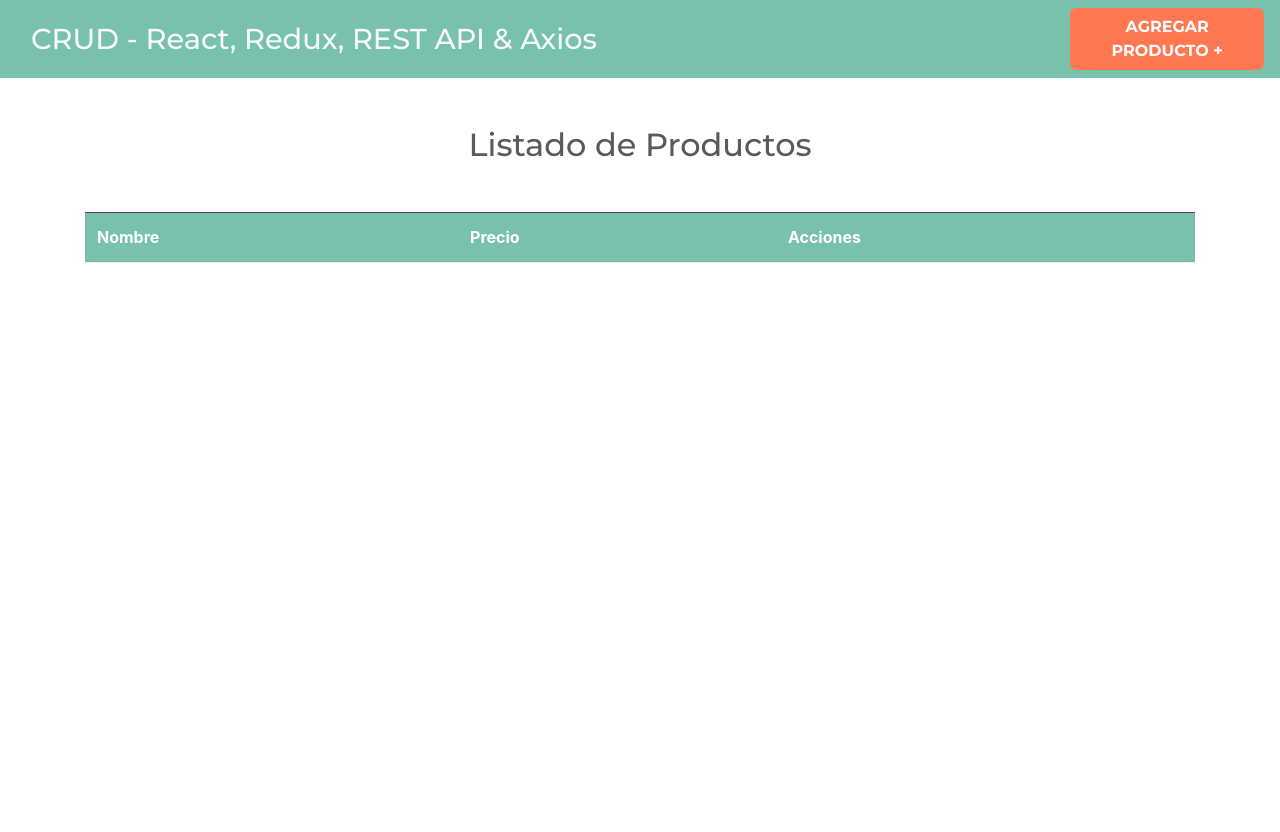
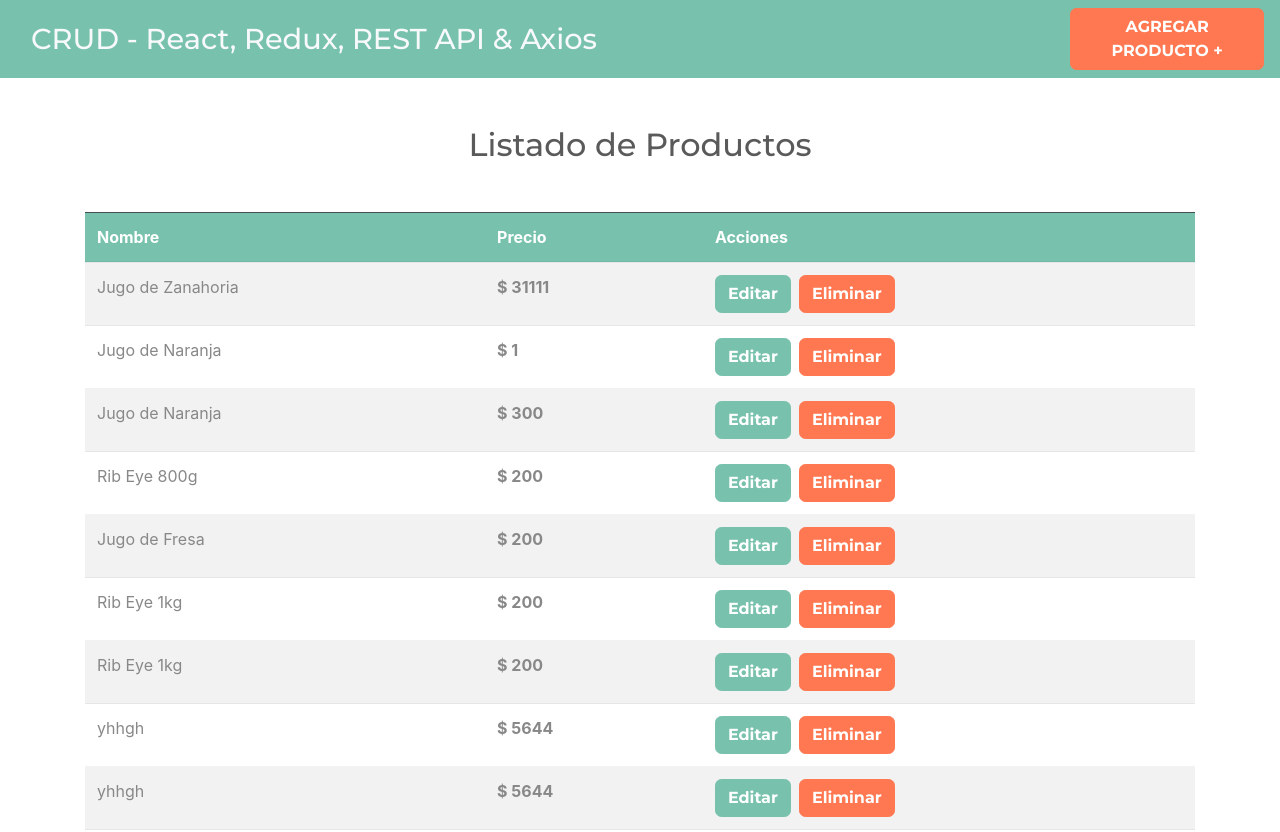
Before and after one commit to ManuelVillarVitoria/react-redux-jsonserver-crud, a React (Create React App) app: page / in a window 1280 px wide. Shown: the top 832 px of the page. Before the commit the page ends 800 px from the top, so only its background shows below. Built offline with nearby package versions, Linux system fonts and the light colour scheme; data requests are answered from the project's data file.

Commit message:
displaying the products in the UI

```diff
--- /dev/null
+++ b/src/components/Producto.js
@@ -0,0 +1,24 @@
+import React from 'react';
+import { Link } from 'react-router-dom';
+
+const Producto = ({producto}) => {
+    const { nombre, precio, id } = producto
+
+    return (
+        <tr>
+            <td>{nombre}</td>
+            <td><span className="font-weight-bold"> $ {precio} </span></td>
+            <td className="acciones">
+                <Link to={`/productos/editar/${id}`} className="btn btn-primary mr-2">
+                    Editar
+                </Link>
+                <button
+                    type="button"
+                    className="btn btn-danger"
+                >Eliminar</button>
+            </td>
+        </tr>
+    )
+}
+
+export default Producto
--- a/src/components/Productos.js
+++ b/src/components/Productos.js
@@ -1,7 +1,10 @@
 import React, { Fragment, useEffect } from 'react'
+
+import Producto from './Producto';
 
 import { useSelector, useDispatch } from 'react-redux';
 import { obtenerProductosAction } from '../actions/productoActions';
+
 
 const Productos = () => {
 
@@ -11,6 +14,8 @@
         const cargarProductos = () => dispatch( obtenerProductosAction() );
         cargarProductos();
     }, [])
+
+    const productos = useSelector(state => state.productos.productos)
 
     return (
         <Fragment>
@@ -25,7 +30,14 @@
                     </tr>
                 </thead>
                 <tbody>
-
+                    { productos.length === 0 ? 'No hay productos' : (
+                        productos.map(producto => (
+                            <Producto
+                                key={producto.id}
+                                producto={producto}
+                            />
+                        ))
+                    )}
                 </tbody>
             </table>
         </Fragment>
```
